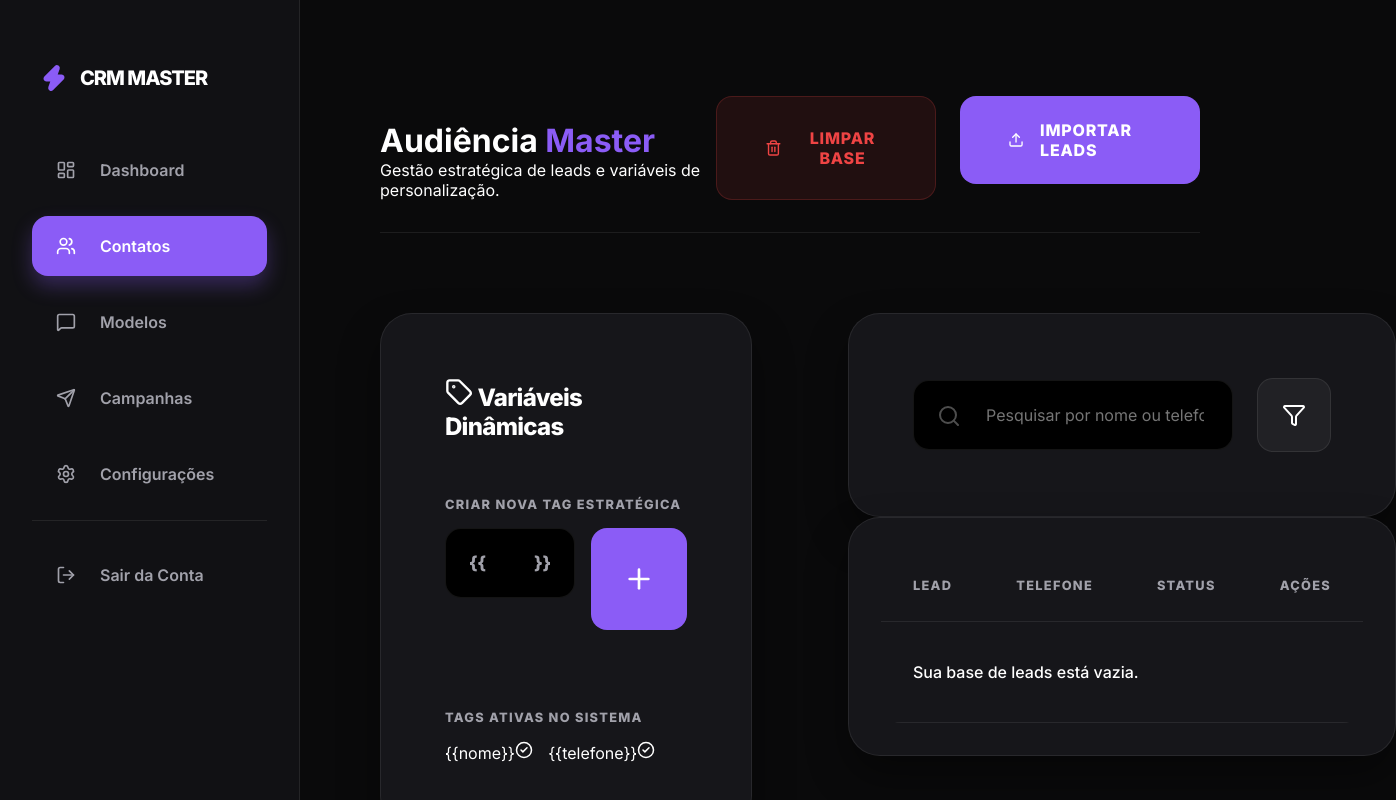
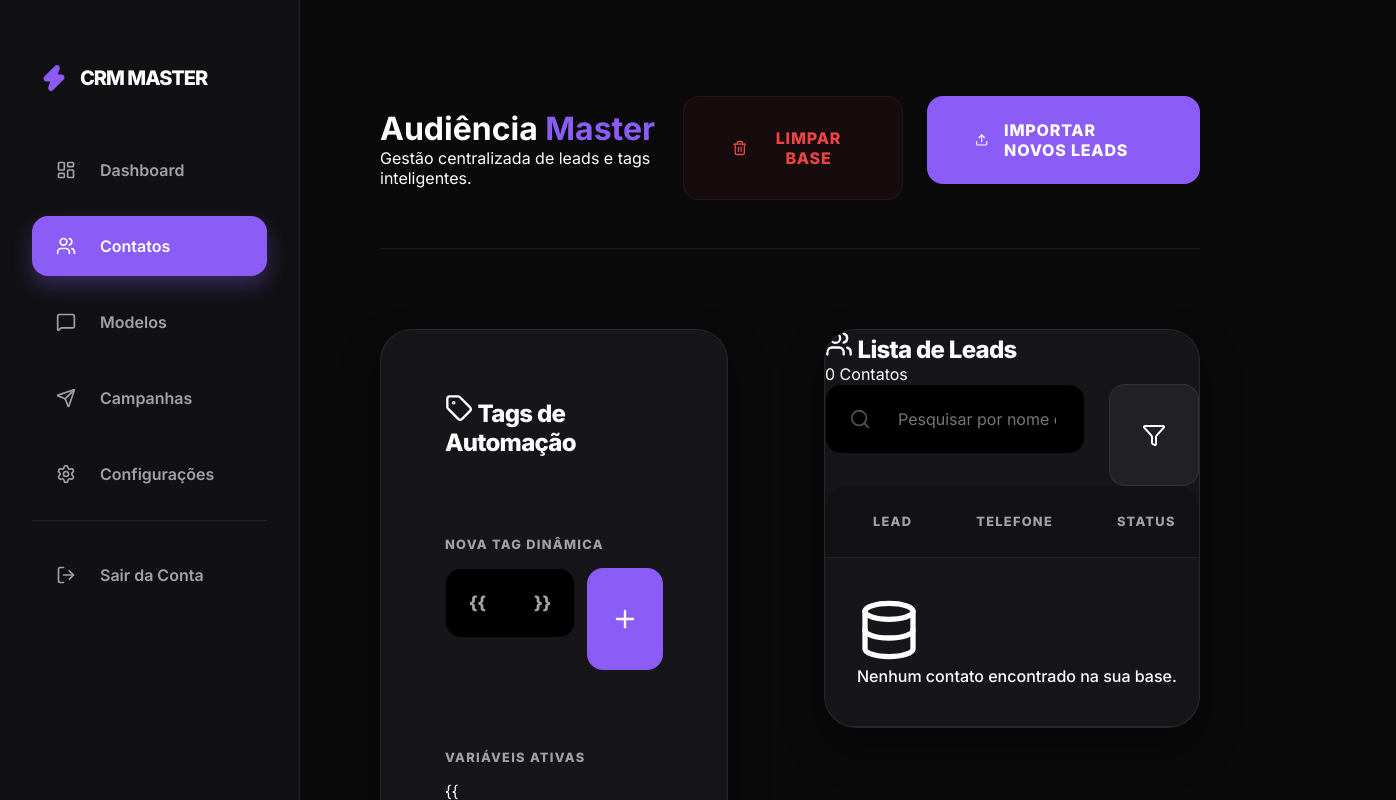
Before and after one commit to PabliitoxD/Whatsapp-CRM, a Next.js app: page /contacts in a window 1280 px wide. Shown: the top 800 px of the page, 1396 px wide, since content can reach past the window. Built offline with nearby package versions, Linux system fonts and the light colour scheme.

Commit message:
Layout Refinement: Unify Contacts search and list into a single premium card; clean up tag management UI

```diff
--- a/src/app/contacts/page.tsx
+++ b/src/app/contacts/page.tsx
@@ -10,7 +10,8 @@ import {
   Plus,
   Tag,
   X,
-  CheckCircle2
+  CheckCircle2,
+  Database
 } from 'lucide-react';
 import { useContacts } from '../../lib/ContactContext';
 
@@ -66,37 +67,38 @@ const Contacts = () => {
 
   return (
     <div className="contacts-page">
-      <div className="page-header mb-12" style={{ display: 'flex', justifyContent: 'space-between', alignItems: 'flex-end', paddingBottom: '2rem', borderBottom: '1px solid var(--border)' }}>
+      {/* Header Superior do Painel */}
+      <div className="page-header mb-12" style={{ display: 'flex', justifyContent: 'space-between', alignItems: 'center', paddingBottom: '3rem', borderBottom: '1px solid var(--border)' }}>
         <div>
-          <h1 className="text-5xl font-black mb-4">Audiência <span style={{ color: 'var(--primary)' }}>Master</span></h1>
-          <p className="text-muted text-xl">Gestão estratégica de leads e variáveis de personalização.</p>
+          <h1 className="text-5xl font-extrabold tracking-tighter mb-4">Audiência <span style={{ color: 'var(--primary)' }}>Master</span></h1>
+          <p className="text-muted text-xl font-medium">Gestão centralizada de leads e tags inteligentes.</p>
         </div>
         <div className="flex gap-6" style={{ display: 'flex', gap: '1.5rem' }}>
-          <button className="btn-primary" style={{ background: 'rgba(239, 68, 68, 0.1)', color: 'var(--error)', border: '1px solid rgba(239, 68, 68, 0.2)', minWidth: '220px' }} onClick={clearContacts}>
-            <Trash2 size={22} /> Limpar Base
+          <button className="btn-primary" style={{ background: 'rgba(239, 68, 68, 0.05)', color: 'var(--error)', border: '1px solid rgba(239, 68, 68, 0.1)', minWidth: '220px' }} onClick={clearContacts}>
+            <Trash2 size={20} /> Limpar Base
           </button>
           <label className="btn-primary cursor-pointer mb-0" style={{ minWidth: '240px' }}>
-            <Upload size={22} /> Importar Leads
+            <Upload size={20} /> Importar Novos Leads
             <input type="file" hidden accept=".csv,.txt" onChange={handleFileUpload} />
           </label>
         </div>
       </div>
 
-      <div className="grid-2 mt-12">
-        {/* Coluna 1: Gestão de Tags */}
+      <div className="grid-2">
+        {/* LADO ESQUERDO: TAGS */}
         <div className="card">
-          <div className="card-header border-b border-white/5 pb-8 mb-10">
-            <h3 className="card-title flex items-center gap-4"><Tag size={28} className="text-primary" /> Variáveis Dinâmicas</h3>
+          <div className="card-header border-b border-white/5 pb-8 mb-12">
+            <h3 className="card-title flex items-center gap-4"><Tag size={28} className="text-primary" /> Tags de Automação</h3>
           </div>
 
           <div className="mb-12">
-            <label>Criar Nova Tag Estratégica</label>
-            <div className="flex gap-4" style={{ display: 'flex', gap: '1rem' }}>
+            <label className="mb-4 block">Nova Tag Dinâmica</label>
+            <div className="flex gap-3" style={{ display: 'flex', gap: '0.75rem' }}>
               <div style={{ position: 'relative', flex: 1 }}>
                 <span style={{ position: 'absolute', left: '1.5rem', top: '1.5rem', color: 'var(--text-muted)', fontSize: '1.1rem', fontWeight: 900 }}>{'{'}{'{'}</span>
                 <input
                   type="text"
-                  placeholder="exemplo"
+                  placeholder="ex: empresa"
                   value={newTag}
                   className="mb-0"
                   style={{ paddingLeft: '4rem', paddingRight: '4rem' }}
@@ -105,25 +107,29 @@ const Contacts = () => {
                 />
                 <span style={{ position: 'absolute', right: '1.5rem', top: '1.5rem', color: 'var(--text-muted)', fontSize: '1.1rem', fontWeight: 900 }}>{'}'}{'}'}</span>
               </div>
-              <button className="btn-primary" style={{ padding: '0 2rem' }} onClick={handleAddTag}>
-                <Plus size={32} />
+              <button className="btn-primary" style={{ padding: '0 1.5rem', height: 'auto' }} onClick={handleAddTag}>
+                <Plus size={28} />
               </button>
             </div>
           </div>
 
-          <div className="space-y-6">
-            <label>Tags Ativas no Sistema</label>
-            <div className="flex flex-wrap gap-4" style={{ display: 'flex', flexWrap: 'wrap', gap: '1rem' }}>
+          <div>
+            <label className="mb-6 block">Variáveis Ativas</label>
+            <div className="grid grid-cols-1 gap-4" style={{ display: 'grid', gridTemplateColumns: '1fr', gap: '1rem' }}>
               {customTags.map((tag) => (
-                <div key={tag} className="flex items-center gap-4 px-6 py-3 bg-black rounded-2xl border border-white/10 text-sm group hover:border-primary/50 transition-all">
-                  <span className="font-black text-primary text-base tracking-tight">{'{'}{'{'}{tag}{'}'}{'}'}</span>
-                  {tag !== 'nome' && tag !== 'telefone' && (
-                    <button onClick={() => deleteCustomTag(tag)} className="text-muted hover:text-error transition-colors">
+                <div key={tag} className="flex items-center justify-between p-5 bg-black/40 rounded-2xl border border-white/5 group hover:border-primary/40 transition-all">
+                  <div className="flex items-center gap-4">
+                    <div className="w-10 h-10 bg-primary/10 rounded-xl flex items-center justify-center text-primary font-black">
+                      {'{'}{'{'}
+                    </div>
+                    <span className="font-bold text-lg tracking-tight">{tag}</span>
+                  </div>
+                  {tag !== 'nome' && tag !== 'telefone' ? (
+                    <button onClick={() => deleteCustomTag(tag)} className="text-muted hover:text-error opacity-0 group-hover:opacity-100 transition-all">
                       <X size={18} />
                     </button>
-                  )}
-                  {(tag === 'nome' || tag === 'telefone') && (
-                    <CheckCircle2 size={18} className="text-success opacity-50" />
+                  ) : (
+                    <CheckCircle2 size={18} className="text-success" />
                   )}
                 </div>
               ))}
@@ -131,67 +137,79 @@ const Contacts = () => {
           </div>
         </div>
 
-        {/* Coluna 2: Lista de Contatos */}
-        <div className="space-y-12">
-          <div className="card">
-            <div className="flex items-center gap-6" style={{ display: 'flex', gap: '1.5rem', alignItems: 'center' }}>
+        {/* LADO DIREITO: BUSCA + LISTA (UNIFICADO NO MESMO CARD) */}
+        <div className="card" style={{ padding: 0, overflow: 'hidden' }}>
+          {/* Cabeçalho da Lista com Busca */}
+          <div className="p-12 border-b border-white/5 bg-white/[0.01]">
+            <div className="flex justify-between items-center mb-10">
+              <h3 className="card-title flex items-center gap-4"><Users size={28} className="text-primary" /> Lista de Leads</h3>
+              <span className="bg-primary/10 text-primary text-xs font-black px-4 py-2 rounded-full uppercase tracking-widest border border-primary/20">
+                {contacts.length} Contatos
+              </span>
+            </div>
+
+            <div className="flex gap-6" style={{ display: 'flex', gap: '1.5rem' }}>
               <div style={{ position: 'relative', flex: 1 }}>
-                <Search size={24} style={{ position: 'absolute', left: '1.5rem', top: '1.5rem', opacity: 0.3 }} />
+                <Search size={22} style={{ position: 'absolute', left: '1.5rem', top: '1.5rem', opacity: 0.3 }} />
                 <input
                   type="text"
                   placeholder="Pesquisar por nome ou telefone..."
-                  className="pl-20 mb-0"
-                  style={{ paddingLeft: '4.5rem', marginBottom: 0 }}
+                  className="mb-0"
+                  style={{ paddingLeft: '4.5rem' }}
                   value={searchTerm}
                   onChange={(e) => setSearchTerm(e.target.value)}
                 />
               </div>
-              <button className="btn-primary" style={{ background: 'rgba(255,255,255,0.05)', border: '1px solid var(--border)', padding: '1.5rem' }}>
+              <button className="btn-primary" style={{ background: 'rgba(255,255,255,0.05)', border: '1px solid var(--border)', padding: '0 2rem' }}>
                 <Filter size={24} />
               </button>
             </div>
           </div>
 
-          <div className="card" style={{ padding: '2rem' }}>
+          {/* Tabela de Leads */}
           <div className="table-container">
             <table>
               <thead>
-                  <tr>
-                    <th>Lead</th>
+                <tr style={{ background: 'rgba(0,0,0,0.2)' }}>
+                  <th style={{ paddingLeft: '3rem' }}>Lead</th>
                   <th>Telefone</th>
                   <th>Status</th>
-                    <th style={{ textAlign: 'right' }}>Ações</th>
+                  <th style={{ textAlign: 'right', paddingRight: '3rem' }}>Ações</th>
                 </tr>
               </thead>
               <tbody>
                 {filteredContacts.length === 0 ? (
                   <tr>
-                      <td colSpan={4} className="text-center py-32 opacity-20 text-muted italic text-xl font-bold">
-                        Sua base de leads está vazia.
+                    <td colSpan={4} className="text-center py-40">
+                      <div className="opacity-10 mb-6">
+                        <Database size={64} className="mx-auto" />
+                      </div>
+                      <p className="text-muted text-xl font-bold italic">Nenhum contato encontrado na sua base.</p>
                     </td>
                   </tr>
                 ) : (
                   filteredContacts.map((contact) => (
                     <tr key={contact.id} className="hover:bg-white/[0.02] transition-colors">
-                        <td>
+                      <td style={{ paddingLeft: '3rem' }}>
                         <div className="flex items-center gap-5" style={{ display: 'flex', alignItems: 'center', gap: '1.25rem' }}>
-                            <div style={{ width: '56px', height: '56px', borderRadius: '16px', background: 'rgba(139, 92, 246, 0.1)', color: 'var(--primary)', display: 'flex', alignItems: 'center', justifyContent: 'center', fontWeight: '900', fontSize: '1.2rem' }}>
+                          <div style={{ width: '56px', height: '56px', borderRadius: '18px', background: 'rgba(139, 92, 246, 0.1)', color: 'var(--primary)', display: 'flex', alignItems: 'center', justifyContent: 'center', fontWeight: '900', fontSize: '1.2rem', border: '1px solid rgba(139, 92, 246, 0.2)' }}>
                             {contact.name.charAt(0)}
                           </div>
                           <div>
                             <p className="font-black text-lg tracking-tight">{contact.name}</p>
-                              <p className="text-xs text-muted font-bold uppercase tracking-widest mt-1">Lead ID: {contact.id}</p>
+                            <p className="text-[10px] text-muted font-black uppercase tracking-widest mt-1">Status: Ativo</p>
                           </div>
                         </div>
                       </td>
                       <td className="font-mono text-muted text-base">{contact.phone}</td>
                       <td>
-                          <span className="text-xs font-black px-4 py-2 rounded-full bg-success/10 text-success border border-success/20 uppercase tracking-widest">
+                        <div className="flex items-center gap-2 text-success font-black text-xs uppercase tracking-widest">
+                          <div className="w-2 h-2 bg-success rounded-full shadow-[0_0_10px_rgba(16,185,129,0.5)]" />
                           {contact.status}
-                          </span>
+                        </div>
                       </td>
-                        <td style={{ textAlign: 'right' }}>
-                          <button className="p-3 text-muted hover:text-error transition-colors" onClick={() => deleteContact(contact.id)}>
+                      <td style={{ textAlign: 'right', paddingRight: '3rem' }}>
+                        <button className="p-4 text-muted hover:text-error transition-all hover:bg-error/10 rounded-2xl" onClick={() => deleteContact(contact.id)}>
                           <Trash2 size={22} />
                         </button>
                       </td>
@@ -204,7 +222,6 @@ const Contacts = () => {
         </div>
       </div>
     </div>
-    </div>
   );
 };
 
```
Lines whose indentation alone changed are shown as unchanged.
